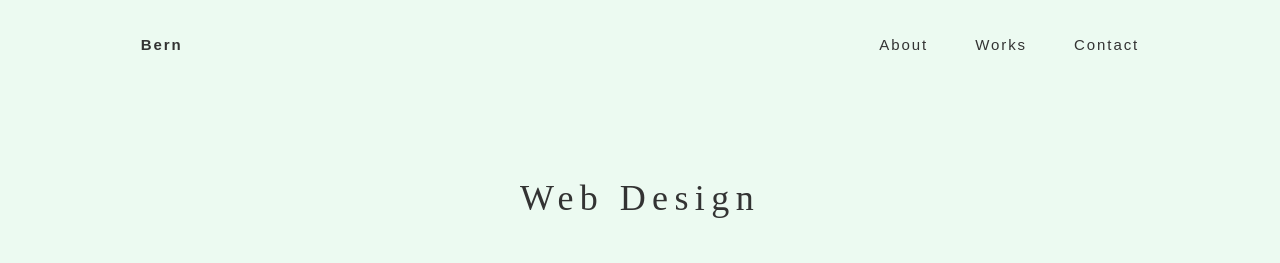
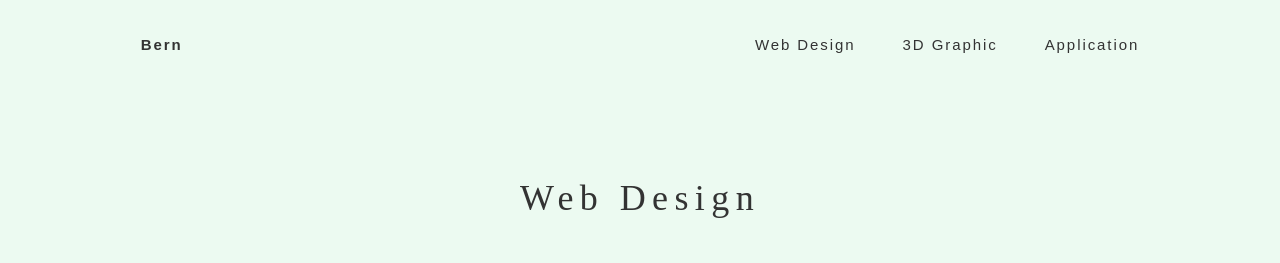
Before and after one commit to elain-b/Bern-Portfolio-site, a plain HTML site: page works.html in a window 1280 px wide. Shown: the top 263 px of the page. Drawn offline with nearby package versions, Linux system fonts and the light colour scheme.

Commit message:
edit link

```diff
--- a/works.html
+++ b/works.html
@@ -18,9 +18,9 @@
                     <a href="index.html">Bern</a>
                 </h1>
                 <div class="menu">
-                    <a href="#about">About</a>
-                    <a href="#works">Works</a>
-                    <a href="#contact">Contact</a>
+                    <a href="#web-design">Web Design</a>
+                    <a href="#3d-graphic">3D Graphic</a>
+                    <a href="#app">Application</a>
                 </div>
             </div>
         </nav>
@@ -41,7 +41,7 @@
     <div class="sec3">
         <div class="wrap">
             <div class="sec3-box">
-                <h2 id="works">Web Design</h2>
+                <h2 id="web-design">Web Design</h2>
 
                 <div class="sec3-block">
                     <div class="work-card">
@@ -102,7 +102,7 @@
     <div class="sec3">
         <div class="wrap">
             <div class="sec3-box">
-                <h2 id="works">3D Graphic</h2>
+                <h2 id="3d-graphic">3D Graphic</h2>
 
                 <div class="sec3-block">
                     <div class="work-card">
@@ -176,7 +176,7 @@
     <div class="sec3">
         <div class="wrap">
             <div class="sec3-box">
-                <h2 id="works">Application</h2>
+                <h2 id="app">Application</h2>
 
                 <div class="sec3-block">
                     <div class="work-card">
```
